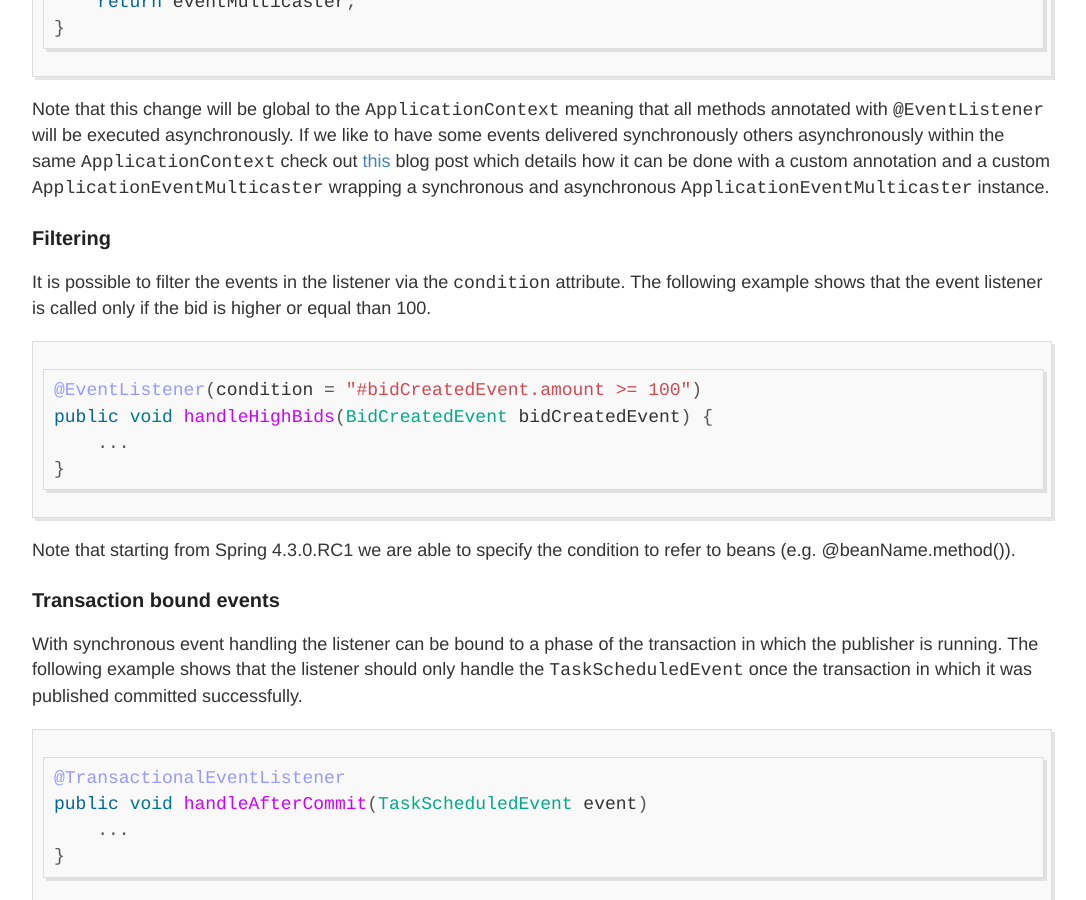
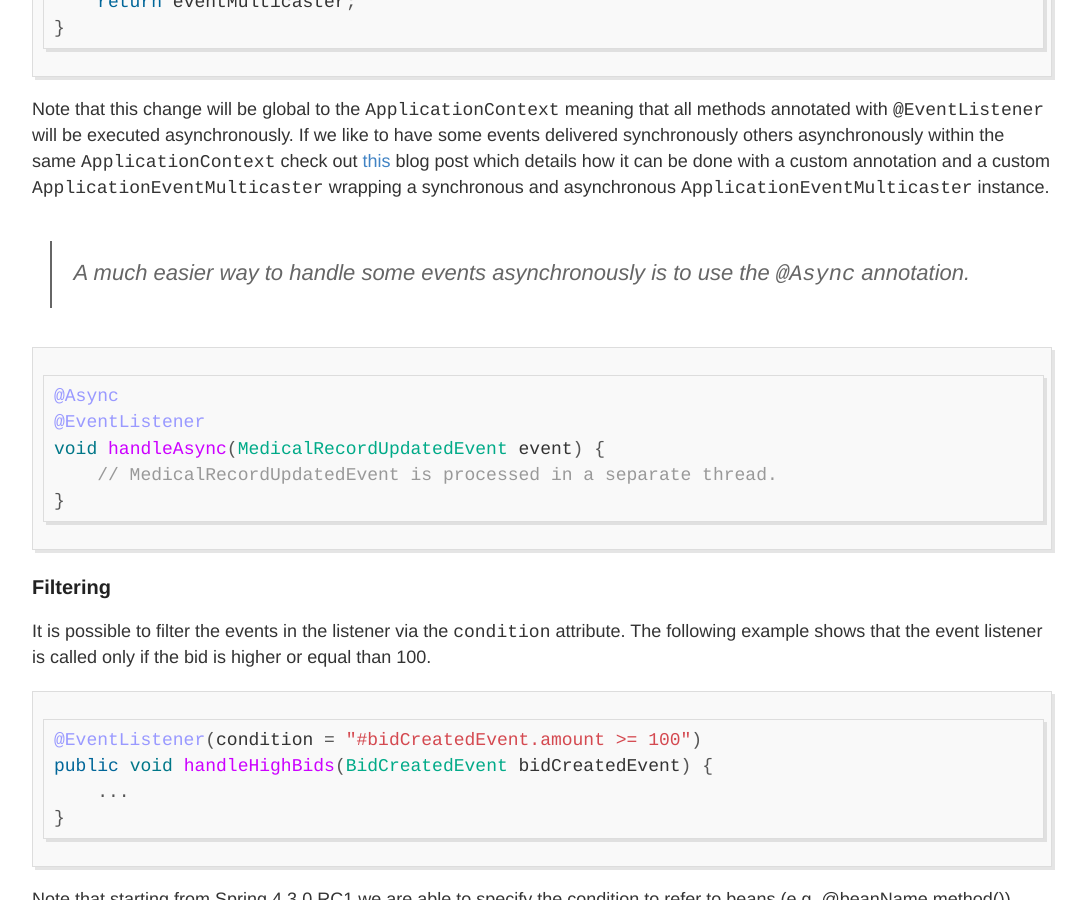
Before and after one commit to altfatterz/altfatterz.github.io, a Jekyll site: the page built from _posts/2016-05-11-application-events-with-spring.md, in a window 1280 px wide and 900 px high, scrolled down 3185 px. Shown: the whole window, without its empty margins (98-1184 px from the left). Built offline with Jekyll 4.4.1, drawn with Linux system fonts in a browser that asks for light colours; comment, search, counter and statistics services are not loaded.

Commit message:
add @Async event listener

````diff
--- a/_posts/2016-05-11-application-events-with-spring.md
+++ b/_posts/2016-05-11-application-events-with-spring.md
@@ -97,7 +97,6 @@ class EntityCreatedEvent<T> implements ResolvableTypeProvider {
 By default event listeners receive events synchronously, meaning that the publishing thread will block until all listeners have finished processing the event. The advantage of this is that if the publisher is running in a transactional context, the listener will receive the event within the same transactional context.
 However if processing events takes long time and scaling is important we can tell Spring to handle events asynchronously. In order to do this we need to redefine the `ApplicationEventMulticaster` bean with id `applicationEventMulticaster` configuring it with an asynchronous `TaskExecutor`.
 
-
 ```java
 @Bean
 ApplicationEventMulticaster applicationEventMulticaster() {
@@ -109,6 +108,16 @@ ApplicationEventMulticaster applicationEventMulticaster() {
 ```
 
 Note that this change will be global to the `ApplicationContext` meaning that all methods annotated with `@EventListener` will be executed asynchronously. If we like to have some events delivered synchronously others asynchronously within the same `ApplicationContext` check out [this](https://www.keyup.eu/en/blog/101-synchronous-and-asynchronous-spring-events-in-one-application) blog post which details how it can be done with a custom annotation and a custom `ApplicationEventMulticaster` wrapping a synchronous and asynchronous `ApplicationEventMulticaster` instance.
+
+> A much easier way to handle some events asynchronously is to use the `@Async` annotation.
+
+```java
+@Async
+@EventListener
+void handleAsync(MedicalRecordUpdatedEvent event) {
+    // MedicalRecordUpdatedEvent is processed in a separate thread.
+}
+```
 
 ### Filtering
 
````
